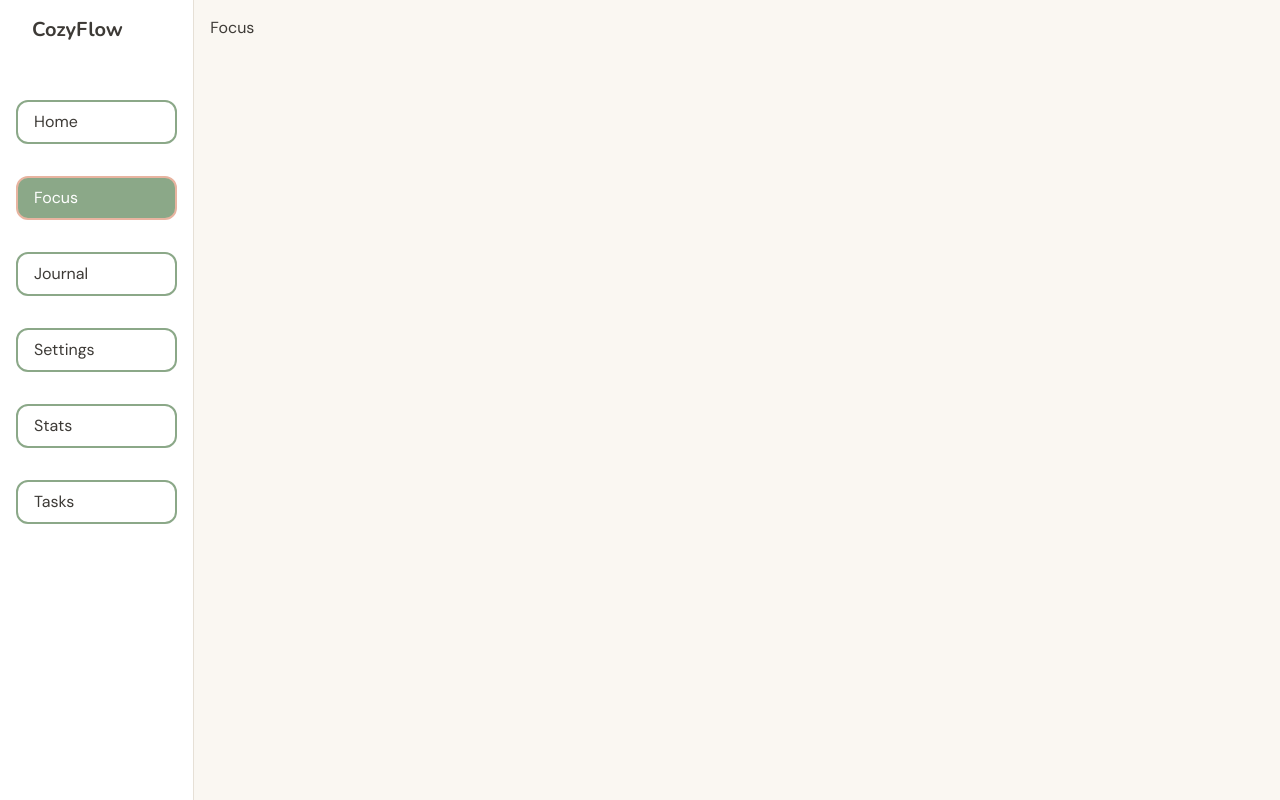
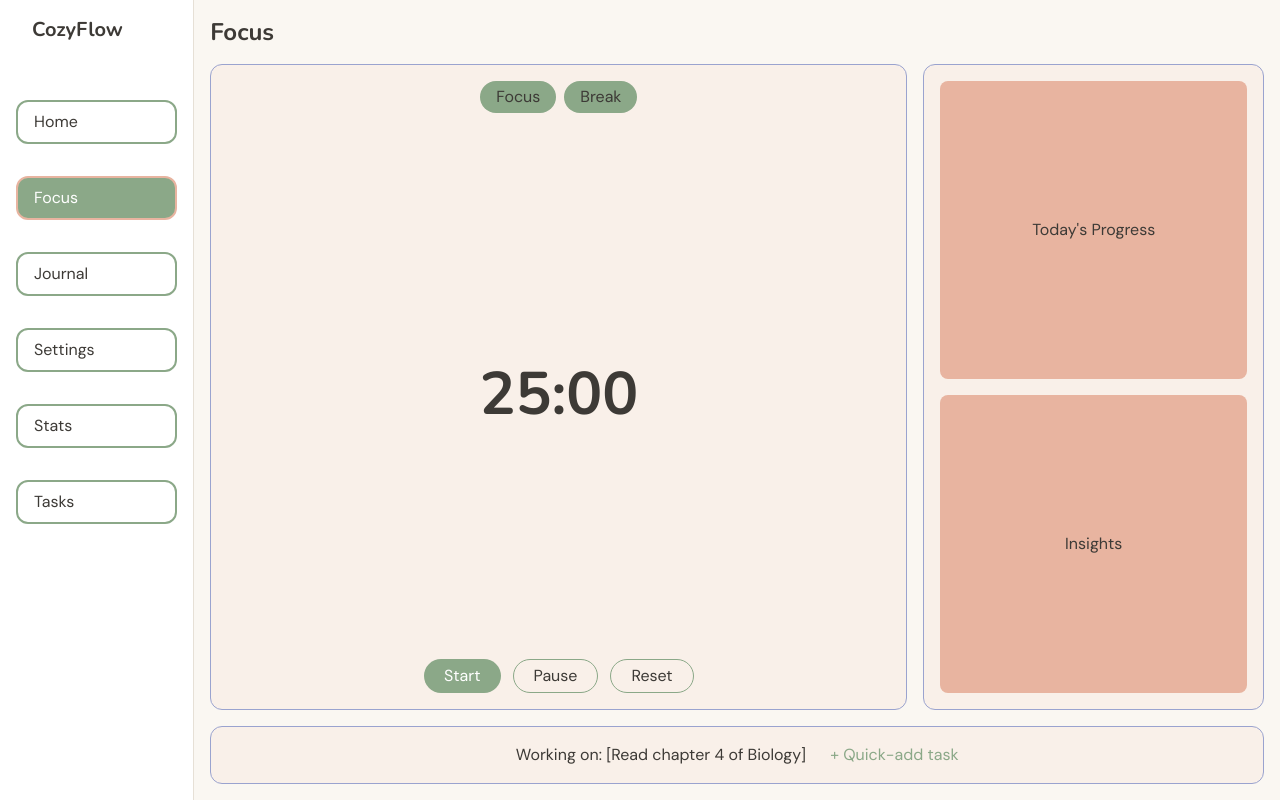
Before and after one commit to ShoonLae04/CozyFLow, a React (Vite) app: page /focus in a window 1280 px wide. Built offline with nearby package versions, Linux system fonts and the light colour scheme.

Commit message:
Add static layout page with timer card and task bar

```diff
--- a/src/pages/Focus.jsx
+++ b/src/pages/Focus.jsx
@@ -3,8 +3,42 @@
 function Focus() {
 
   return (
-    <div className="focus">Focus</div>
+    <div className=" w-full h-full flex flex-col ">
+      <h1 className="font-heading text-2xl font-semibold mb-4">Focus</h1>
+      <div className="grid vgrid-cols-1 md:grid-cols-3 md:grid-rows-[1fr_auto] flex-1 gap-4 ">
 
+        <div className="md:col-span-2 flex flex-col items-center  bg-peach/10 rounded-xl p-4 border-1 border-r border-periwinkle">
+
+          <div className="flex justify-center  gap-2 mb-4 ">
+            <button className="bg-sage rounded-full px-4 py-1 text-ink  ">Focus</button>
+            <button className="bg-sage rounded-full px-4 py-1 text-ink ">Break</button>
+          </div>
+          <div className ="flex-1 flex  items-center justify-center py-3">
+            <p className ="text-6xl font-heading font-bold text-ink">25:00</p>
+          </div>
+          <div className=" flex justify-center gap-3">
+            <button className="bg-sage text-white rounded-full px-5 py-1">Start</button>
+            <button className="border border-sage text-ink rounded-full px-5 py-1">Pause</button>
+            <button className="border border-sage text-ink rounded-full px-5 py-1">Reset</button>
+
+          </div>
+
+        </div>
+
+        <div className="flex flex-col  bg-peach/10 rounded-xl p-4 border-1 border-r border-periwinkle gap-4">
+          <div className=" flex flex-1 justify-center items-center text-center bg-peach text-ink p-2 rounded-lg">Today's Progress</div>
+          <div className="flex flex-1 justify-center items-center text-center bg-peach text-ink p-2 rounded-lg">Insights</div>
+        </div>
+        <div className="md:col-span-3 flex justify-center items-center gap-6 bg-peach/10 rounded-xl p-4 border border-periwinkle">
+          <p>Working on: [Read chapter 4 of Biology]</p>
+          <button className="text-sage">+ Quick-add task</button>
+        </div>
+
+
+
+      </div>
+
+    </div>
   )
 }
 
--- a/src/pages/Tasks.jsx
+++ b/src/pages/Tasks.jsx
@@ -79,7 +79,7 @@ function Tasks() {
 
   return (
     <div className="tasks">
-      <h1> Tasks </h1>
+
       <form onSubmit={handleSubmit} className="w-full flex gap-2 mb-6">
         <input className="w-full rounded-xl  border-r px-4 py-2 bg-surface "
         value={task}
```
